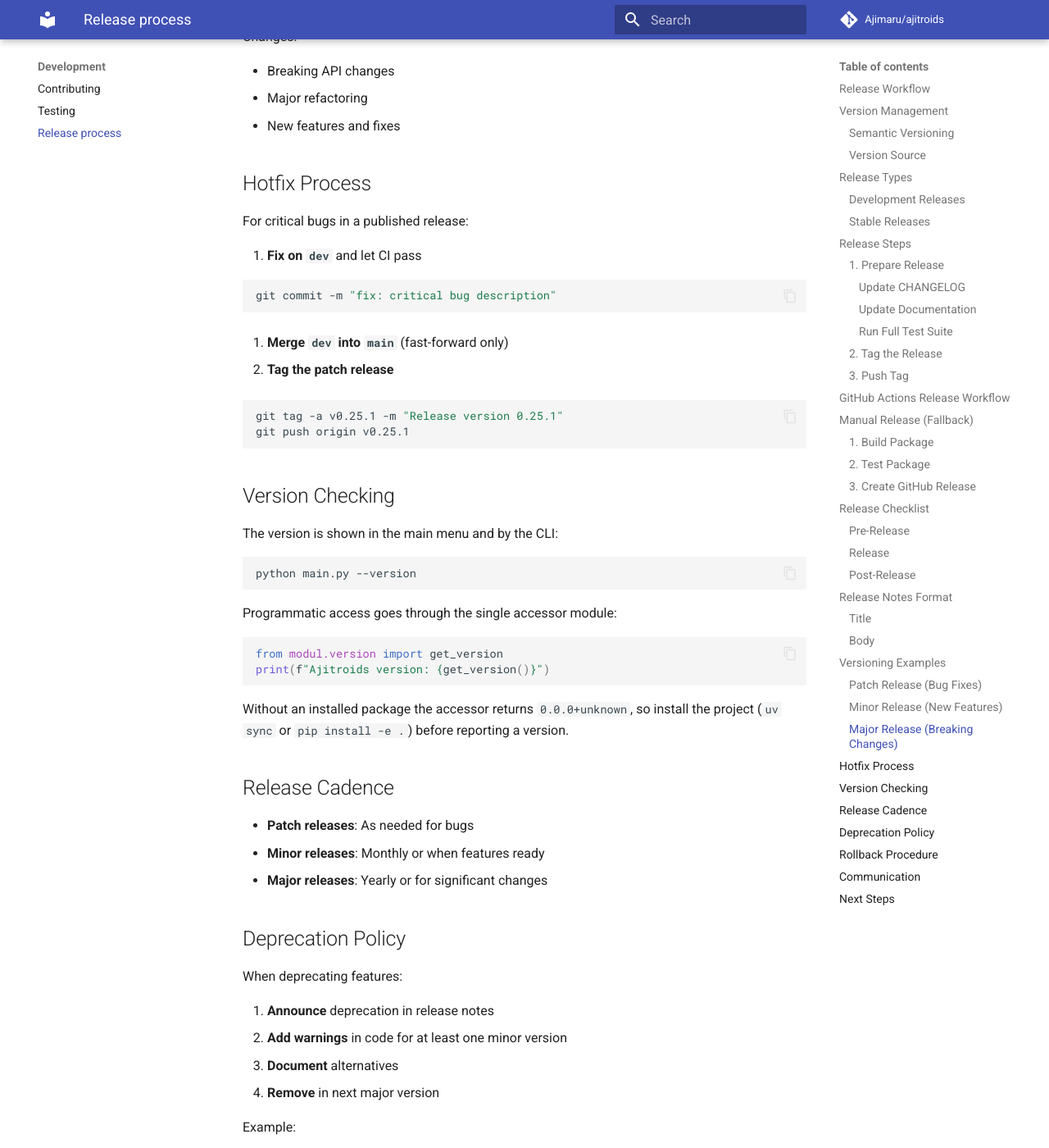
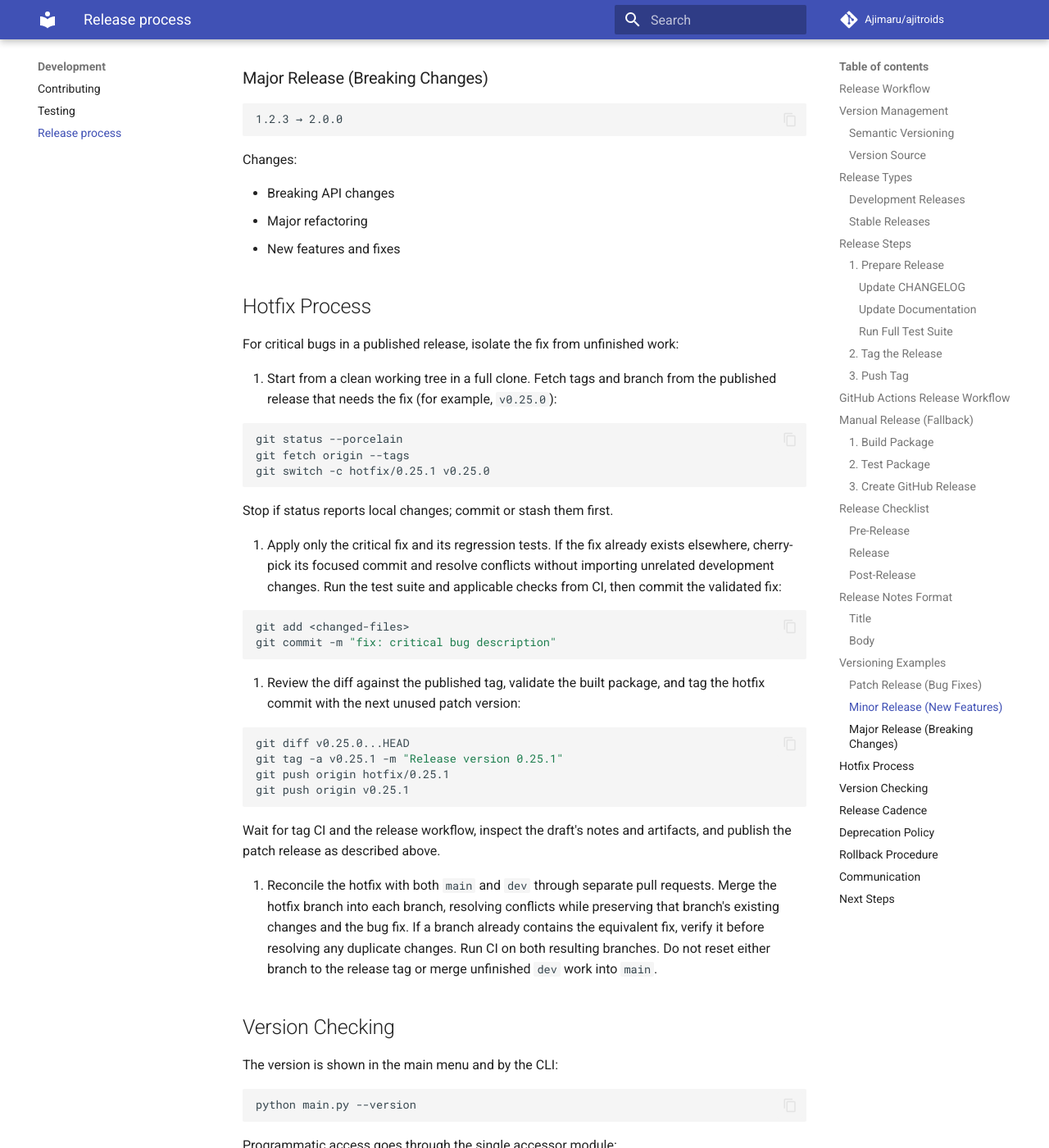
Before and after one commit to Ajimaru/ajitroids, an MkDocs documentation site: the page built from docs/development/release-process.md, in a window 1280 px wide and 1400 px high, scrolled down 6776 px. Shown: the whole window at 82% size. Built offline with MkDocs 1.6.1 and Material for MkDocs 9.7.7, drawn with Linux system fonts in a browser that asks for light colours; comment, search, counter and statistics services are not loaded; some of the changed text lies outside the part shown.

Commit message:
fix: preserve game modes in rankings, replays and menus, validate version metadata, and clarify release guidance
<!-- coderabbit-ai-generated:v1 -->

````diff
--- a/conftest.py
+++ b/conftest.py
@@ -17,7 +17,7 @@ from pathlib import Path
 
 # Keep local runs headless, mirroring the CI env. Must be set before any
 # pygame.init() in the test fixtures.
-os.environ.setdefault("SDL_VIDEODRIVER", "dummy")
+os.environ["SDL_VIDEODRIVER"] = "dummy"
 os.environ.setdefault("SDL_AUDIODRIVER", "dummy")
 
 ROOT = Path(__file__).resolve().parent
--- a/docs/development/release-process.md
+++ b/docs/development/release-process.md
@@ -154,20 +154,39 @@ The release stays a draft on purpose: notes and artifacts are reviewed by hand
 before publishing. Tests are not part of this workflow; the `CI` workflow also
 runs on tag pushes.
 
-Prerelease tags (`0.25.0rc1`, `0.25.0.dev6`) are detected and flagged as
+<!-- coderabbit-ai-generated:v1 -->
+
+<!-- coderabbit-ai-generated-section:v1:83806380482e1b71b0cbcb57b03aa15aeef7056b4f9e2e9239b57cd1dda81a85 -->
+
+Prerelease tags (`v0.25.0rc1`, `v0.25.0.dev6`) are detected and flagged as
 prereleases automatically.
 
 ## Manual Release (Fallback)
 
+<!-- /coderabbit-ai-generated:v1 -->
+
 If the workflow cannot run, build and publish from a local full clone. A shallow
 clone has no tag history and cannot resolve the version.
 
+<!-- coderabbit-ai-generated:v1 -->
+
+<!-- coderabbit-ai-generated-section:v1:d84c98bb82e9268e4dcdb31f7b9bc2c11f8dfe30f30ccbac897c0d01357d67b2 -->
+
 ### 1. Build Package
 
+Use a full clone with tag history. Before installing tools or building, verify
+that the working tree is clean (the status command must produce no output),
+fetch the tags, and check out the intended release tag:
+
 ```bash
+git status --porcelain
+git fetch origin --tags
+git switch --detach v1.2.3
 pip install build
 python -m build
 ```
+
+<!-- /coderabbit-ai-generated:v1 -->
 
 This creates:
 
@@ -301,24 +320,54 @@ Changes:
 
 ## Hotfix Process
 
-For critical bugs in a published release:
+<!-- coderabbit-ai-generated:v1 -->
 
-1. **Fix on `dev`** and let CI pass
+<!-- coderabbit-ai-generated-section:v1:aac7785c8d23a0cad86523c991d633cc4c207c1ff8f2780ad5113443825196ae -->
+
+For critical bugs in a published release, isolate the fix from unfinished work:
+
+1. Start from a clean working tree in a full clone. Fetch tags and branch from
+   the published release that needs the fix (for example, `v0.25.0`):
 
    ```bash
+   git status --porcelain
+   git fetch origin --tags
+   git switch -c hotfix/0.25.1 v0.25.0
+   ```
+
+   Stop if status reports local changes; commit or stash them first.
+
+2. Apply only the critical fix and its regression tests. If the fix already
+   exists elsewhere, cherry-pick its focused commit and resolve conflicts
+   without importing unrelated development changes. Run the test suite and
+   applicable checks from CI, then commit the validated fix:
+
+   ```bash
+   git add <changed-files>
    git commit -m "fix: critical bug description"
    ```
 
-2. **Merge `dev` into `main`** (fast-forward only)
-
-3. **Tag the patch release**
+3. Review the diff against the published tag, validate the built package, and
+   tag the hotfix commit with the next unused patch version:
 
    ```bash
+   git diff v0.25.0...HEAD
    git tag -a v0.25.1 -m "Release version 0.25.1"
+   git push origin hotfix/0.25.1
    git push origin v0.25.1
    ```
 
-## Version Checking
+   Wait for tag CI and the release workflow, inspect the draft's notes and
+   artifacts, and publish the patch release as described above.
+
+4. Reconcile the hotfix with both `main` and `dev` through separate pull
+   requests. Merge the hotfix branch into each branch, resolving conflicts while
+   preserving that branch's existing changes and the bug fix. If a branch
+   already contains the equivalent fix, verify it before resolving any duplicate
+   changes. Run CI on both resulting branches. Do not reset either branch to the
+   release tag or merge unfinished `dev` work into `main`.
+
+<!-- /coderabbit-ai-generated:v1 -->## Version Checking
 
 The version is shown in the main menu and by the CLI:
 
--- /dev/null
+++ b/modul/_version.py
@@ -0,0 +1,5 @@
+"""Compatibility accessor for the metadata-backed runtime version."""
+
+from modul.version import __version__ as version
+
+__all__ = ["version"]
````
Also changed, not shown: docs/architecture/game-mechanics.md (+10 -2 lines), main.py (+25 -5 lines), modul/version.py (+22 -2 lines), 8 other files.
